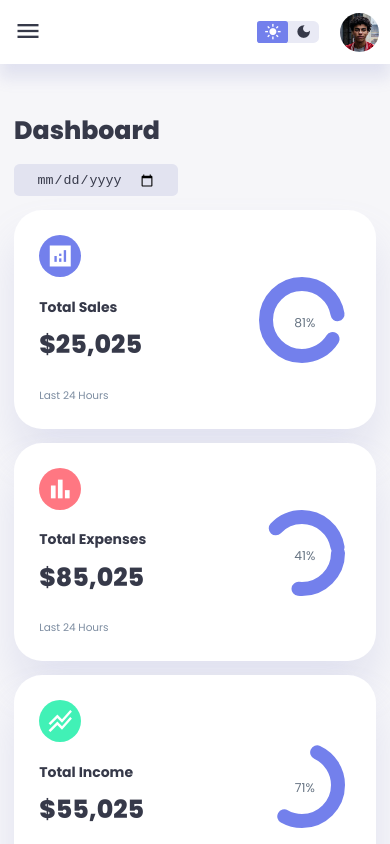
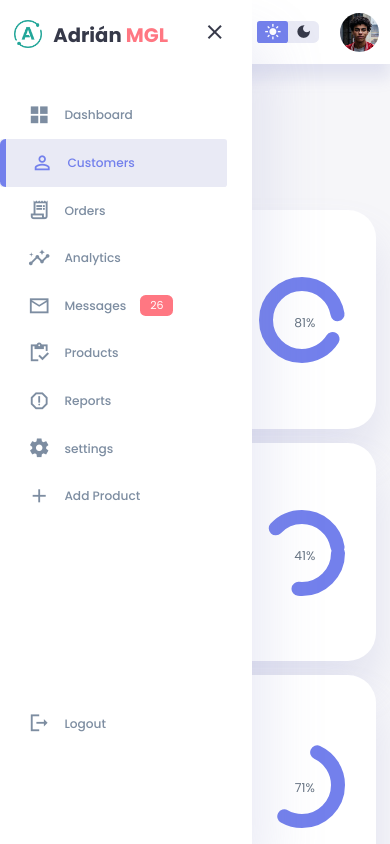
Before and after one commit to AdrianMGL/dashboard, a plain HTML site: page index.html in a window 390 px wide. Both pictures are taken after a click on the button "menu". Shown: the top 844 px of the page. Drawn offline with Linux system fonts and the light colour scheme.

Commit message:
add animation sidebar

```diff
--- a/src/css/queries_tablet_mobile.css
+++ b/src/css/queries_tablet_mobile.css
@@ -15,7 +15,7 @@
 
    aside {
       position: fixed;
-      left: 0;
+      left: -100%;
       background: var(--color-white);
       width: 18rem;
       z-index: 3;
@@ -23,6 +23,13 @@
       height: 100vh;
       padding-right: var(--card-padding);
       display: none;
+      animation: showMenu 400ms ease forwards;
+   }
+
+   @keyframes showMenu {
+      to {
+         left: 0;
+      }
    }
 
    aside .logo {
--- a/src/js/app.js
+++ b/src/js/app.js
@@ -0,0 +1,16 @@
+/**
+ *
+ *
+ */
+
+const sideMenu = document.querySelector("aside"),
+   menuBtn = document.querySelector("#menu-btn"),
+   closeBtn = document.querySelector("#close-btn");
+
+menuBtn.addEventListener("click", () => {
+   sideMenu.style.display = "block";
+});
+
+closeBtn.addEventListener("click", () => {
+   sideMenu.style.display = "none";
+});
```
